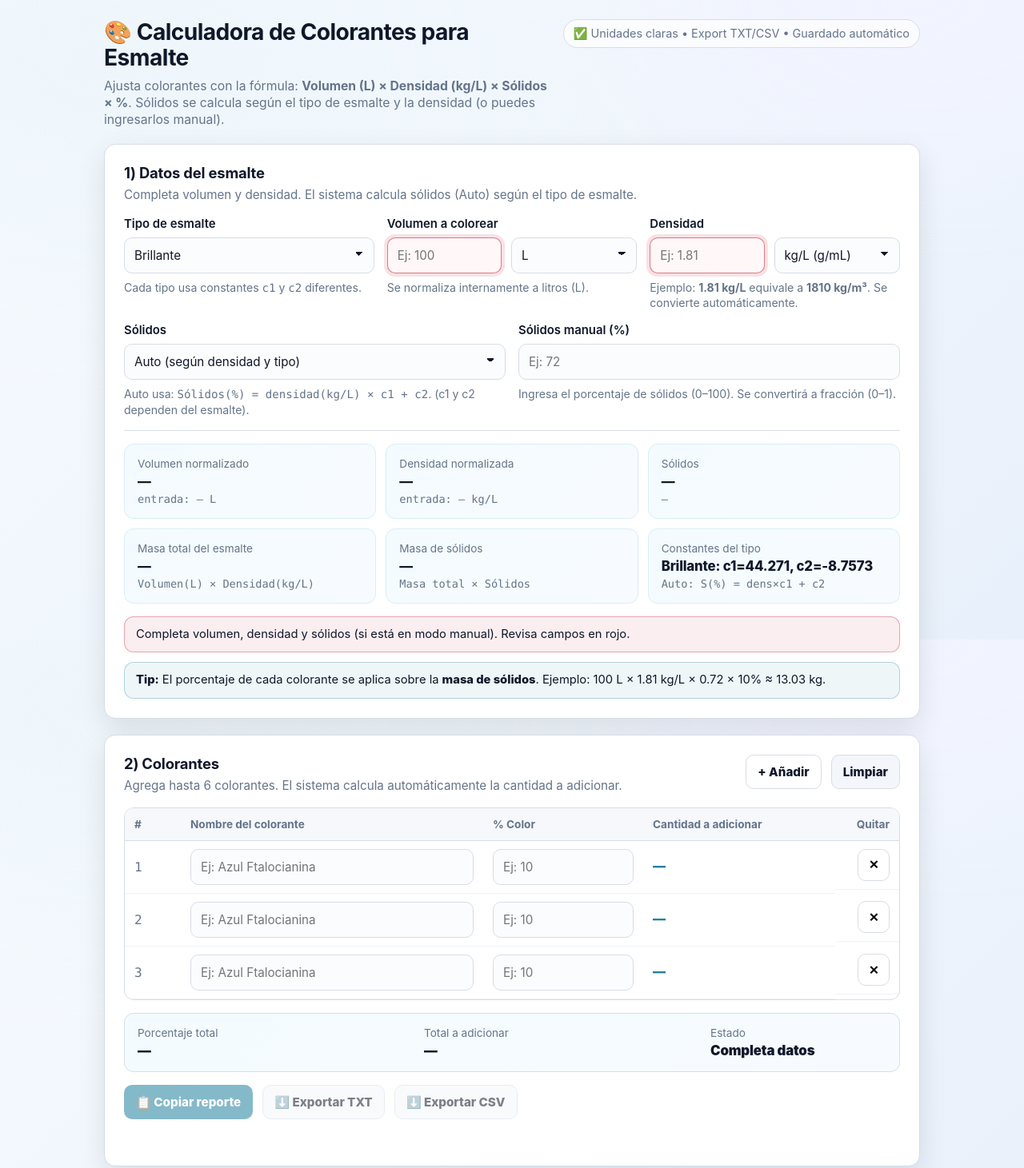
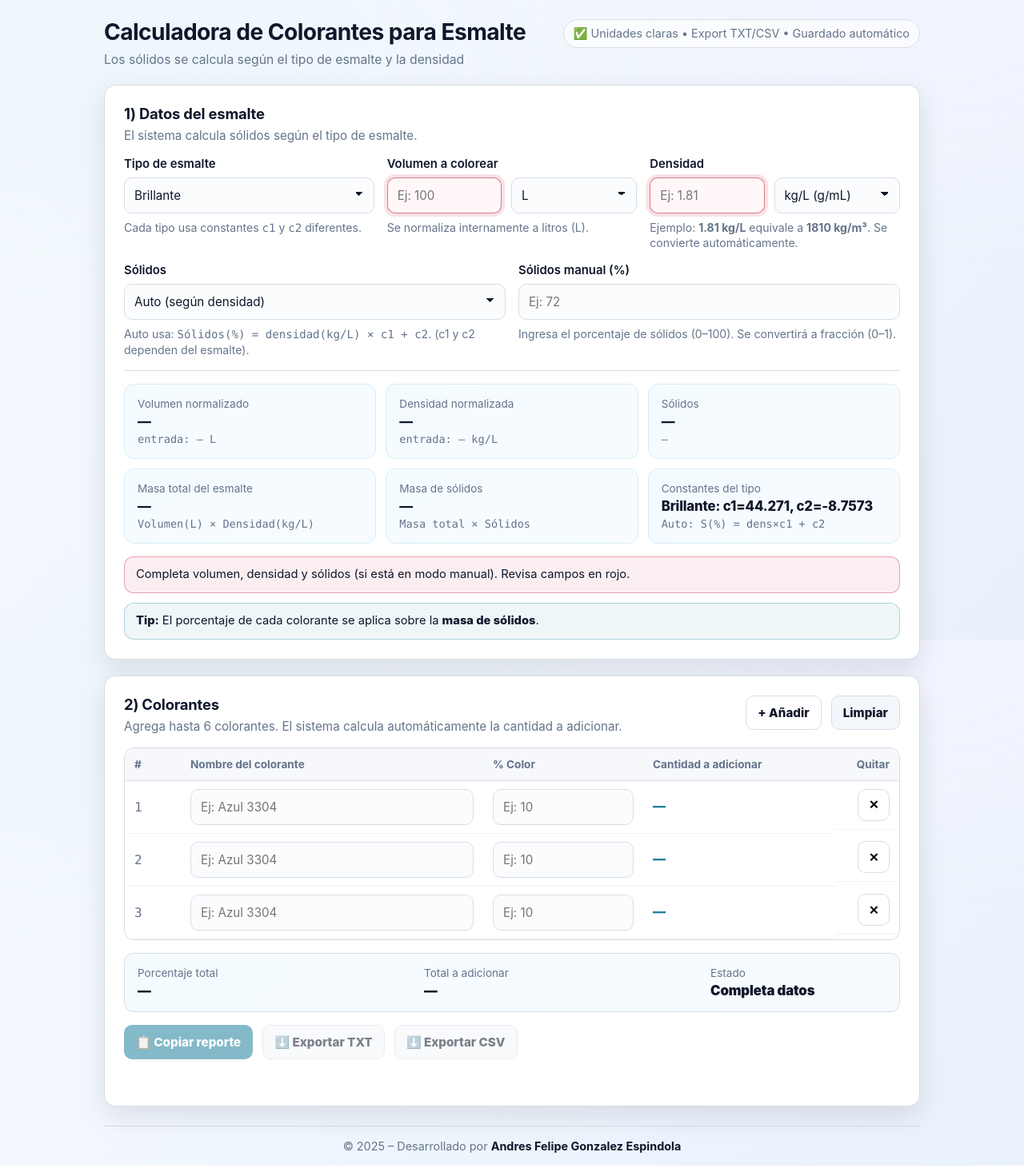
Before and after one commit to espindolandres/Calculadora-de-colorantes, a plain HTML site: page index.html in a window 1280 px wide. Shown: the top 1461 px of the page at 80% size. Drawn offline with Linux system fonts and the light colour scheme.

Commit message:
index.html

```diff
--- a/index.html
+++ b/index.html
@@ -3,7 +3,7 @@
 <head>
   <meta charset="UTF-8" />
   <meta name="viewport" content="width=device-width,initial-scale=1" />
-  <meta name="description" content="Calculadora de colorantes para esmaltes (brillante, satinado y monocapa), con sólidos dependientes de la densidad." />
+  <meta name="description" content="Calculadora de colorantes para esmaltes." />
   <title>Calculadora de Colorantes para Esmalte</title>
 
   <style>
@@ -479,10 +479,9 @@
   <div class="container">
     <header class="app-header">
       <div class="title-wrap">
-        <h1>🎨 Calculadora de Colorantes para Esmalte</h1>
+        <h1>Calculadora de Colorantes para Esmalte</h1>
         <p class="subtitle">
-          Ajusta colorantes con la fórmula: <strong>Volumen (L) × Densidad (kg/L) × Sólidos × %</strong>.
-          Sólidos se calcula según el tipo de esmalte y la densidad (o puedes ingresarlos manual).
+          Los sólidos se calcula según el tipo de esmalte y la densidad
         </p>
       </div>
       <div class="pill" title="Evita errores de unidades: el sistema normaliza todo internamente">
@@ -491,12 +490,11 @@
     </header>
 
     <main>
-      <!-- ===================== DATOS DEL ESMALTE ===================== -->
       <section class="card" aria-labelledby="hDatos">
         <div class="card-head">
           <div>
             <h2 id="hDatos">1) Datos del esmalte</h2>
-            <p class="muted">Completa volumen y densidad. El sistema calcula sólidos (Auto) según el tipo de esmalte.</p>
+            <p class="muted">El sistema calcula sólidos según el tipo de esmalte.</p>
           </div>
         </div>
 
@@ -538,7 +536,7 @@
           <div class="field col-6">
             <label for="solidosModo">Sólidos</label>
             <select id="solidosModo" aria-describedby="helpSolidos">
-              <option value="auto">Auto (según densidad y tipo)</option>
+              <option value="auto">Auto (según densidad)</option>
               <option value="manual">Manual (ingresar % sólidos)</option>
             </select>
             <p class="help" id="helpSolidos">
@@ -592,7 +590,6 @@
           <div class="alert warning" id="alertWarning" hidden></div>
           <div class="alert info" id="alertInfo">
             <strong>Tip:</strong> El porcentaje de cada colorante se aplica sobre la <strong>masa de sólidos</strong>.
-            Ejemplo: 100 L × 1.81 kg/L × 0.72 × 10% ≈ 13.03 kg.
           </div>
         </div>
       </section>
@@ -662,7 +659,7 @@
       const STORAGE_KEY = "calc-colorantes-v3";
       const MAX_COLORANTS = 6;
 
-      // Constantes por tipo (las que ya usas)
+      // Constantes por tipo
       const esmaltes = {
         brillante: { label: "Brillante", c1: 44.271, c2: -8.7573 },
         satinado:  { label: "Satinado",  c1: 44.764, c2: -11.58  },
@@ -878,7 +875,7 @@
           const tdName = document.createElement("td");
           const inputName = document.createElement("input");
           inputName.type = "text";
-          inputName.placeholder = "Ej: Azul Ftalocianina";
+          inputName.placeholder = "Ej: Azul 3304";
           inputName.value = c.name || "";
           inputName.addEventListener("input", () => {
             state.colorants[idx].name = inputName.value;
@@ -1106,7 +1103,7 @@
         // Estado / warnings
         if (totalPct > 100.0001) {
           el.outEstado.textContent = "Revisar % total";
-          setWarning("El porcentaje total de colorantes supera 100%. Verifica si eso es lo esperado para tu formulación.");
+          setWarning("El porcentaje total de colorantes supera 100%. Verifica si eso es lo esperado para la formulación.");
         } else if (totalPct === 0) {
           el.outEstado.textContent = "Sin %";
         } else {
```
